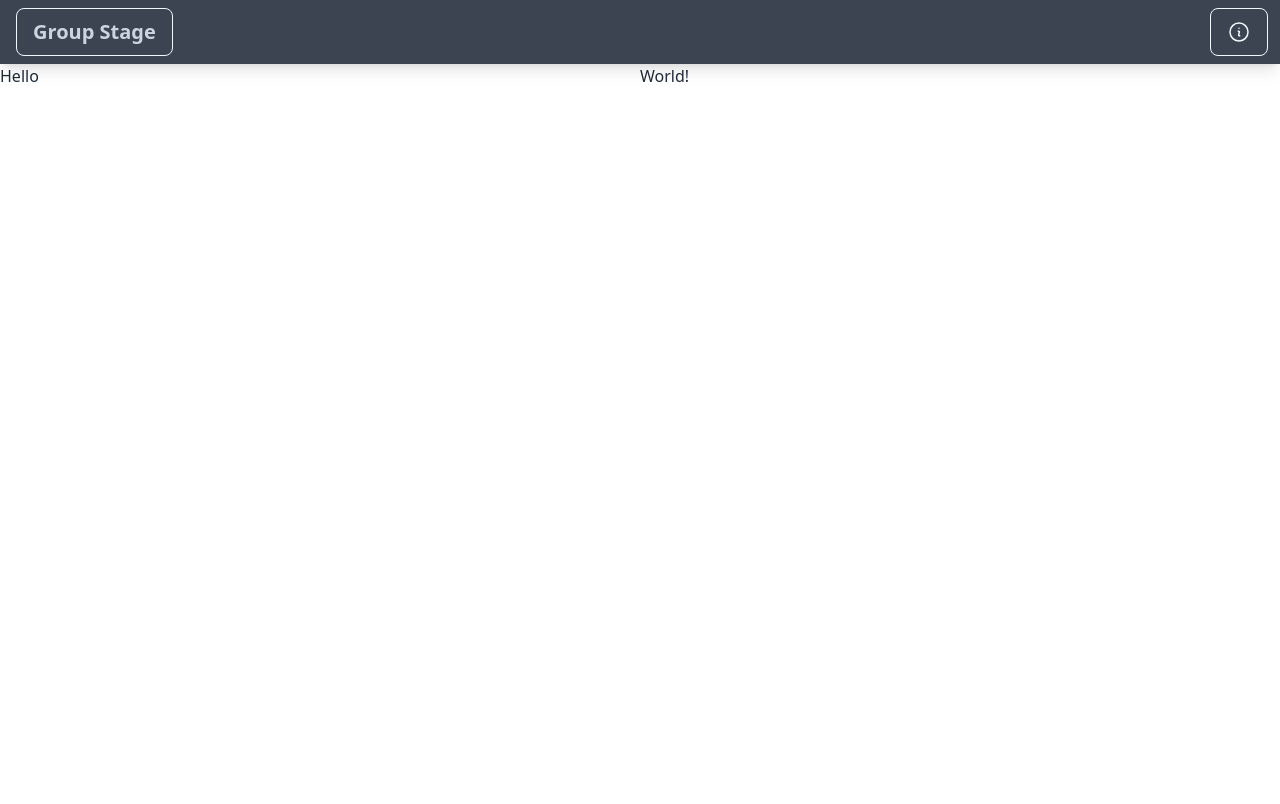
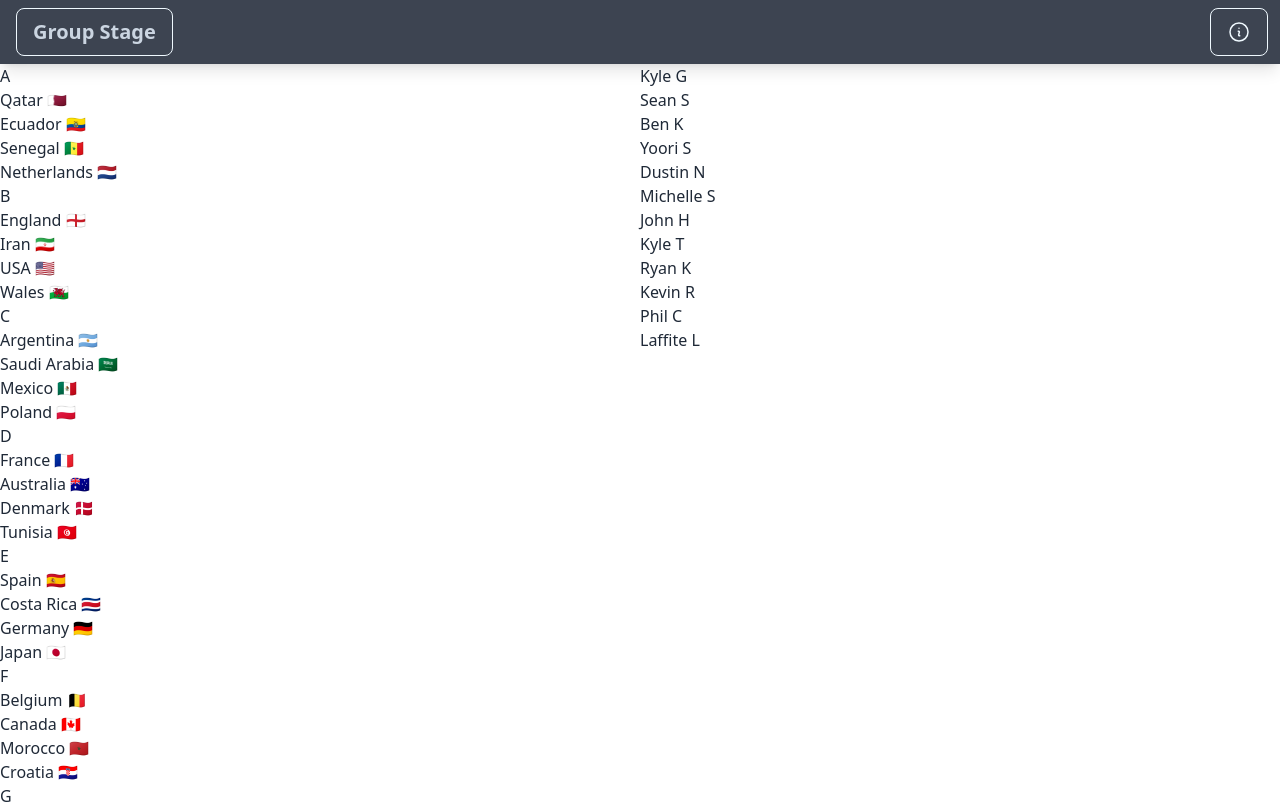
Before and after one commit to SeanPlusPlus/world-cup-group-stage, a Next.js app: page / in a window 1280 px wide. Shown: the top 804 px of the page. Built offline with nearby package versions, Linux system fonts and the light colour scheme.

Commit message:
main: rough scaffold

```diff
--- /dev/null
+++ b/components/entries.js
@@ -0,0 +1,23 @@
+import { useContext } from 'react'
+import { GlobalContext } from '../context/GlobalState'
+
+const Entries = () => {
+
+  const {
+    entries
+  } = useContext(GlobalContext)
+
+  if (!entries) {
+    return <></>
+  }
+
+  return (
+    <div>
+      {entries.map((e) => (
+        <div>{e.name}</div>
+      ))}
+    </div>
+  )
+}
+
+export default Entries
--- /dev/null
+++ b/components/groups.js
@@ -0,0 +1,33 @@
+import { useContext } from 'react'
+import { GlobalContext } from '../context/GlobalState'
+
+const Groups = () => {
+
+  const {
+    GROUPS,
+    COUNTRIES,
+  } = useContext(GlobalContext)
+
+  if (!GROUPS) {
+    return <></>
+  }
+
+  if (!COUNTRIES) {
+    return <></>
+  }
+
+  return (
+    <div>
+      {GROUPS.map((g) => (
+        <div>
+          <div>{g}</div>
+          {COUNTRIES[g].map((c) => (
+            <div>{c.name} {c.flag}</div>
+          ))}
+        </div>
+      ))}
+    </div>
+  )
+}
+
+export default Groups
--- a/components/home.js
+++ b/components/home.js
@@ -1,17 +1,40 @@
-import { useContext } from 'react'
+import { useContext, useEffect } from 'react'
+import axios from 'axios'
 import { GlobalContext } from '../context/GlobalState'
+
+import Groups from './groups'
+import Entries from './entries'
 
 const Home = () => {
 
   const {
-    hello,
-    world,
+    setGroups,
+    setCountries,
+    setEntries,
   } = useContext(GlobalContext)
+
+  useEffect(() => {
+    const fetchData = async () => {
+      const result = await axios(
+        '/api/2022',
+      )
+
+      setGroups(result.data.GROUPS)
+      setCountries(result.data.COUNTRIES)
+      setEntries(result.data.entries)
+    }
+
+    fetchData()
+  }, []);
 
   return (
     <div className="flex mb-4">
-      <div className="w-1/2 h-12">{hello}</div>
-      <div className="w-1/2 h-12">{world}</div>
+      <div className="w-1/2 h-12">
+        <Groups />
+      </div>
+      <div className="w-1/2 h-12">
+        <Entries />
+      </div>
     </div>
   )
 }
--- a/context/GlobalState.js
+++ b/context/GlobalState.js
@@ -9,10 +9,11 @@ import { log } from '../utils/logger'
 const { env: { NODE_ENV }} = process
 
 const initialState = {
-  hello: 'Hello',
-  world: 'World!',
   NODE_ENV,
   modal: {},
+  GROUPS: null,
+  COUNTRIES: null,
+  entries: null,
 }
 
 export const GlobalContext = createContext(initialState);
@@ -30,6 +31,28 @@ export const GlobalProvider = ({
     });
   }
 
+  function setGroups(data) {
+    dispatch({
+      type: 'UPDATE_GROUPS',
+      payload: data
+    });
+  }
+
+  function setCountries(data) {
+    dispatch({
+      type: 'UPDATE_COUNTRIES',
+      payload: data
+    });
+  }
+
+  function setEntries(data) {
+    dispatch({
+      type: 'UPDATE_ENTRIES',
+      payload: data
+    });
+  }
+
+
   useEffect(() => {
     log('state', 'rgb(217, 38, 169)', state);
   }, [state])
@@ -38,6 +61,9 @@ export const GlobalProvider = ({
       {
         ...state,
         setModal,
+        setGroups,
+        setCountries,
+        setEntries,
       }
     } > {
       children
--- a/reducers/AppReducer.js
+++ b/reducers/AppReducer.js
@@ -12,6 +12,21 @@ export default (state, action) => {
         ...state,
         modal: action.payload,
       }
+    case 'UPDATE_GROUPS':
+      return {
+        ...state,
+        GROUPS: action.payload,
+      }
+    case 'UPDATE_COUNTRIES':
+      return {
+        ...state,
+        COUNTRIES: action.payload,
+      }
+    case 'UPDATE_ENTRIES':
+      return {
+        ...state,
+        entries: action.payload,
+      }
     default:
       return state;
   }
```
